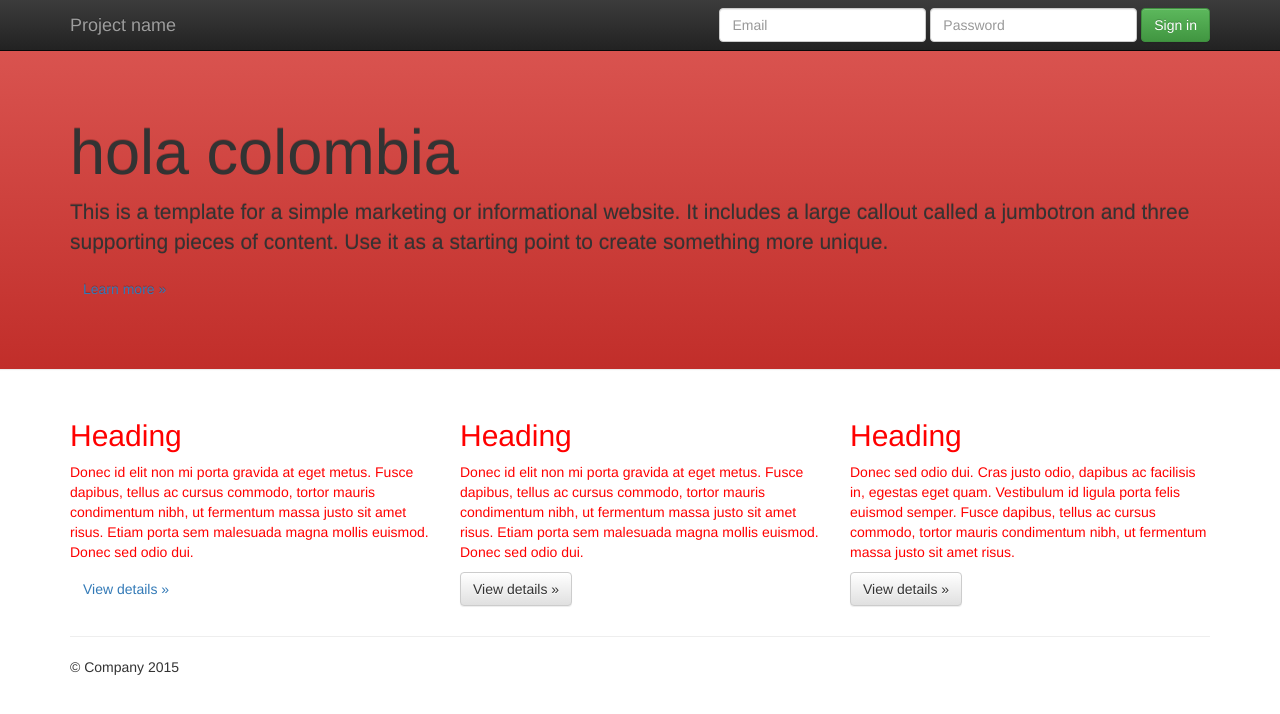
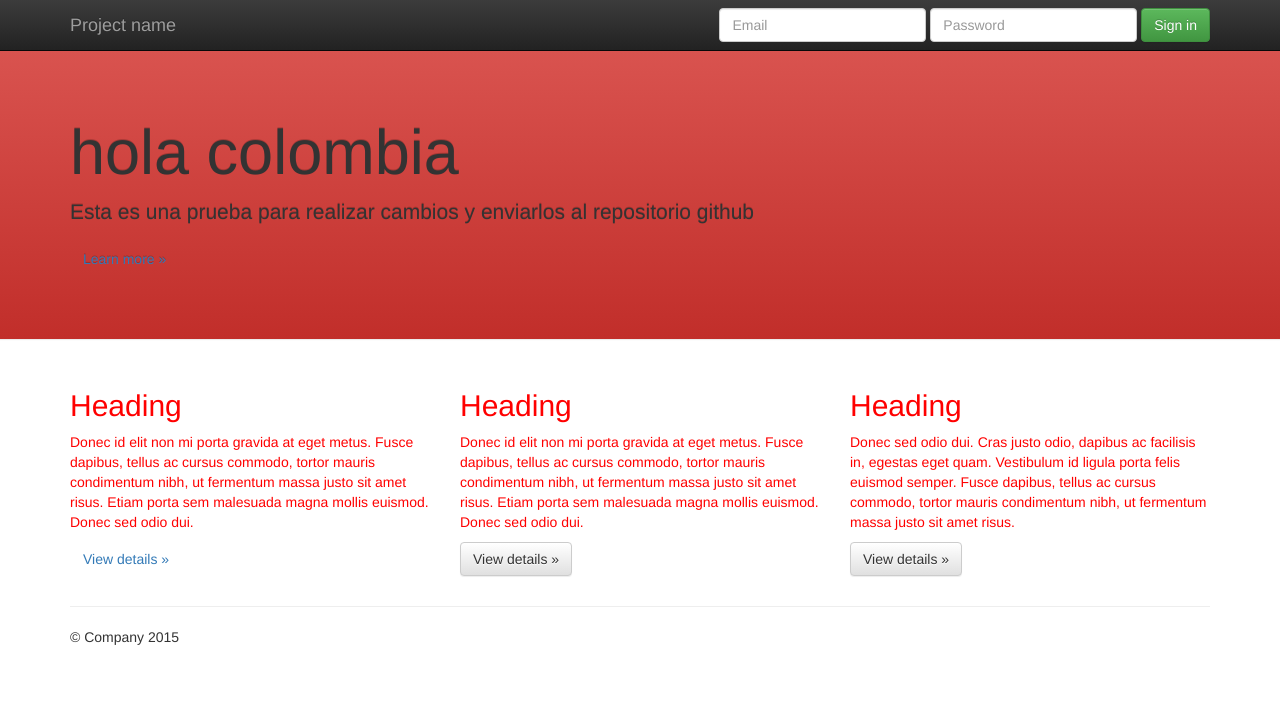
Before and after one commit to pablonarvaez20152016/enclasegit2, a plain HTML site: page initializr-verekia-4.0/initializr/index.html in a window 1280 px wide. Drawn offline with nearby package versions, Linux system fonts and the light colour scheme.

Commit message:
primer cambio enviado a github

```diff
--- a/initializr-verekia-4.0/initializr/index.html
+++ b/initializr-verekia-4.0/initializr/index.html
@@ -56,7 +56,7 @@
     <div class="jumbotron btn-danger">
       <div class="container " >
         <h1>hola colombia</h1>
-        <p>This is a template for a simple marketing or informational website. It includes a large callout called a jumbotron and three supporting pieces of content. Use it as a starting point to create something more unique.</p>
+        <p>Esta es una prueba para realizar cambios y enviarlos al repositorio github</p>
         <p><a class="btn btn-succes " href="#" role="button">Learn more &raquo;</a></p>
       </div>
     </div>
```
